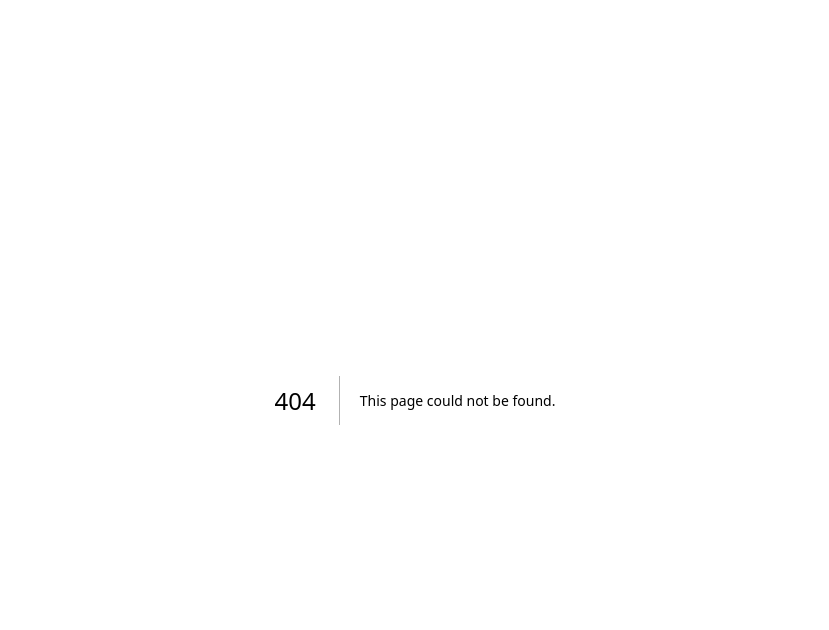
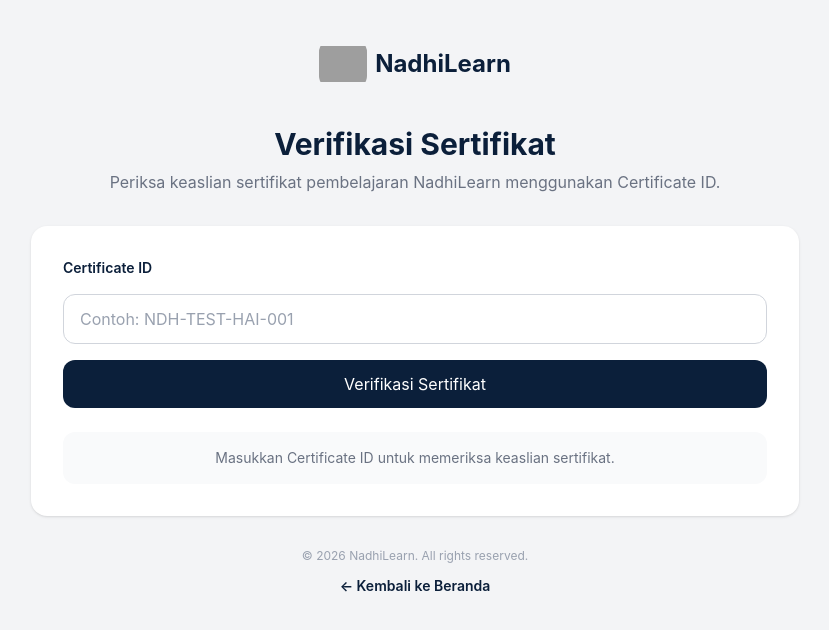
Before and after one commit to nadhiffdotcom/NadhiLearn, a Next.js app: page /verify-certificate in a window 1280 px wide. Before the commit this address had no page. Shown: the top 630 px of the page, without its empty margins (225-1054 px from the left). Built offline with nearby package versions, Linux system fonts and the light colour scheme; no server answers; grey boxes are pictures that could not be loaded.

Commit message:
menambahkan verifikasi sertifikat

```diff
--- /dev/null
+++ b/app/verify-certificate/page.js
@@ -0,0 +1,246 @@
+
+import Link from "next/link";
+import pool from "@/lib/db";
+
+// ========================================
+// HELPER: FORMAT TANGGAL
+// ========================================
+function formatDate(date) {
+  if (!date) return "-";
+
+  return new Date(date).toLocaleDateString("id-ID", {
+    day: "numeric",
+    month: "long",
+    year: "numeric",
+  });
+}
+
+// ========================================
+// MAIN PAGE
+// ========================================
+export default async function VerifyCertificatePage({ searchParams }) {
+  const params = await searchParams;
+  const code = (params?.code || "").trim();
+
+  let certificate = null;
+  let searched = false;
+
+  // ========================================
+  // CEK SERTIFIKAT
+  // ========================================
+  if (code) {
+    searched = true;
+
+    const result = await pool.query(
+      `SELECT
+         certificate_code,
+         student_name,
+         course_title,
+         issued_at
+       FROM certificates
+       WHERE UPPER(certificate_code) = UPPER($1)
+       LIMIT 1`,
+      [code]
+    );
+
+    certificate = result.rows[0] || null;
+  }
+
+  return (
+    <main className="min-h-screen bg-gray-100 px-4 py-10 sm:px-6">
+
+      <div className="mx-auto max-w-3xl">
+
+        {/* HEADER */}
+        <div className="mb-8 text-center">
+
+          <Link
+            href="/"
+            className="inline-flex items-center justify-center gap-2"
+          >
+            <div className="flex h-12 w-12 items-center justify-center overflow-hidden rounded-xl bg-transparent">
+            <img
+                src="/nadhilearn-logo.png"
+                alt="Logo NadhiLearn"
+                className="h-full w-full object-contain"
+            />
+            </div>
+
+            <span className="text-2xl font-bold text-[#0B1F3A]">
+              NadhiLearn
+            </span>
+          </Link>
+
+          <h1 className="mt-8 text-2xl font-bold text-[#0B1F3A] sm:text-3xl">
+            Verifikasi Sertifikat
+          </h1>
+
+          <p className="mt-2 text-sm leading-6 text-gray-500 sm:text-base">
+            Periksa keaslian sertifikat pembelajaran NadhiLearn
+            menggunakan Certificate ID.
+          </p>
+
+        </div>
+
+        {/* SEARCH FORM */}
+        <div className="rounded-2xl bg-white p-5 shadow-sm sm:p-8">
+
+          <form
+            action="/verify-certificate"
+            method="GET"
+            className="space-y-4"
+          >
+
+            <label
+              htmlFor="code"
+              className="block text-sm font-semibold text-[#0B1F3A]"
+            >
+              Certificate ID
+            </label>
+
+            <input
+              id="code"
+              name="code"
+              type="text"
+              defaultValue={code}
+              placeholder="Contoh: NDH-TEST-HAI-001"
+              required
+              className="w-full rounded-xl border border-gray-300 px-4 py-3 text-sm text-gray-800 outline-none transition placeholder:text-gray-400 focus:border-[#0B1F3A] focus:ring-2 focus:ring-[#0B1F3A]/10"
+            />
+
+            <button
+              type="submit"
+              className="w-full rounded-xl bg-[#0B1F3A] px-5 py-3 font-semibold text-white transition hover:bg-[#18395F]"
+            >
+              Verifikasi Sertifikat
+            </button>
+
+          </form>
+
+          {/* INITIAL MESSAGE */}
+          {!searched && (
+            <div className="mt-6 rounded-xl bg-gray-50 p-4 text-center">
+              <p className="text-sm text-gray-500">
+                Masukkan Certificate ID untuk memeriksa
+                keaslian sertifikat.
+              </p>
+            </div>
+          )}
+
+          {/* VALID CERTIFICATE */}
+          {searched && certificate && (
+            <div className="mt-8 overflow-hidden rounded-xl border border-green-200">
+
+              <div className="flex items-center gap-3 bg-green-50 p-4">
+                <div className="flex h-10 w-10 items-center justify-center rounded-full bg-green-100">
+                  <span className="text-xl text-green-700">✓</span>
+                </div>
+
+                <div>
+                  <h2 className="font-bold text-green-800">
+                    Sertifikat Valid
+                  </h2>
+                  <p className="text-xs text-green-700">
+                    Sertifikat terdaftar di database NadhiLearn.
+                  </p>
+                </div>
+              </div>
+
+              <div className="space-y-4 p-5 sm:p-6">
+
+                <div>
+                  <p className="text-xs text-gray-500">
+                    Nama Siswa
+                  </p>
+                  <p className="mt-1 font-semibold text-[#0B1F3A]">
+                    {certificate.student_name}
+                  </p>
+                </div>
+
+                <div>
+                  <p className="text-xs text-gray-500">
+                    Course
+                  </p>
+                  <p className="mt-1 font-semibold text-[#0B1F3A]">
+                    {certificate.course_title}
+                  </p>
+                </div>
+
+                <div>
+                  <p className="text-xs text-gray-500">
+                    Certificate ID
+                  </p>
+                  <p className="mt-1 break-all font-mono text-sm font-semibold text-[#0B1F3A]">
+                    {certificate.certificate_code}
+                  </p>
+                </div>
+
+                <div>
+                  <p className="text-xs text-gray-500">
+                    Tanggal Penerbitan
+                  </p>
+                  <p className="mt-1 font-semibold text-[#0B1F3A]">
+                    {formatDate(certificate.issued_at)}
+                  </p>
+                </div>
+
+              </div>
+            </div>
+          )}
+
+          {/* INVALID CERTIFICATE */}
+          {searched && !certificate && (
+            <div className="mt-8 rounded-xl border border-red-200 bg-red-50 p-5">
+
+              <div className="flex items-center gap-3">
+
+                <div className="flex h-10 w-10 items-center justify-center rounded-full bg-red-100">
+                  <span className="text-xl font-bold text-red-700">
+                    !
+                  </span>
+                </div>
+
+                <div>
+                  <h2 className="font-bold text-red-800">
+                    Sertifikat Tidak Ditemukan
+                  </h2>
+
+                  <p className="mt-1 text-sm text-red-700">
+                    Certificate ID yang dimasukkan tidak terdaftar
+                    di database NadhiLearn.
+                  </p>
+                </div>
+
+              </div>
+
+              <p className="mt-4 break-all text-xs text-red-700">
+                ID yang diperiksa: {code}
+              </p>
+
+            </div>
+          )}
+
+        </div>
+
+        {/* FOOTER */}
+        <div className="mt-8 text-center">
+
+          <p className="text-xs text-gray-400">
+            © {new Date().getFullYear()} NadhiLearn.
+            All rights reserved.
+          </p>
+
+          <Link
+            href="/"
+            className="mt-3 inline-block text-sm font-semibold text-[#0B1F3A] hover:underline"
+          >
+            ← Kembali ke Beranda
+          </Link>
+
+        </div>
+
+      </div>
+
+    </main>
+  );
+}
```
